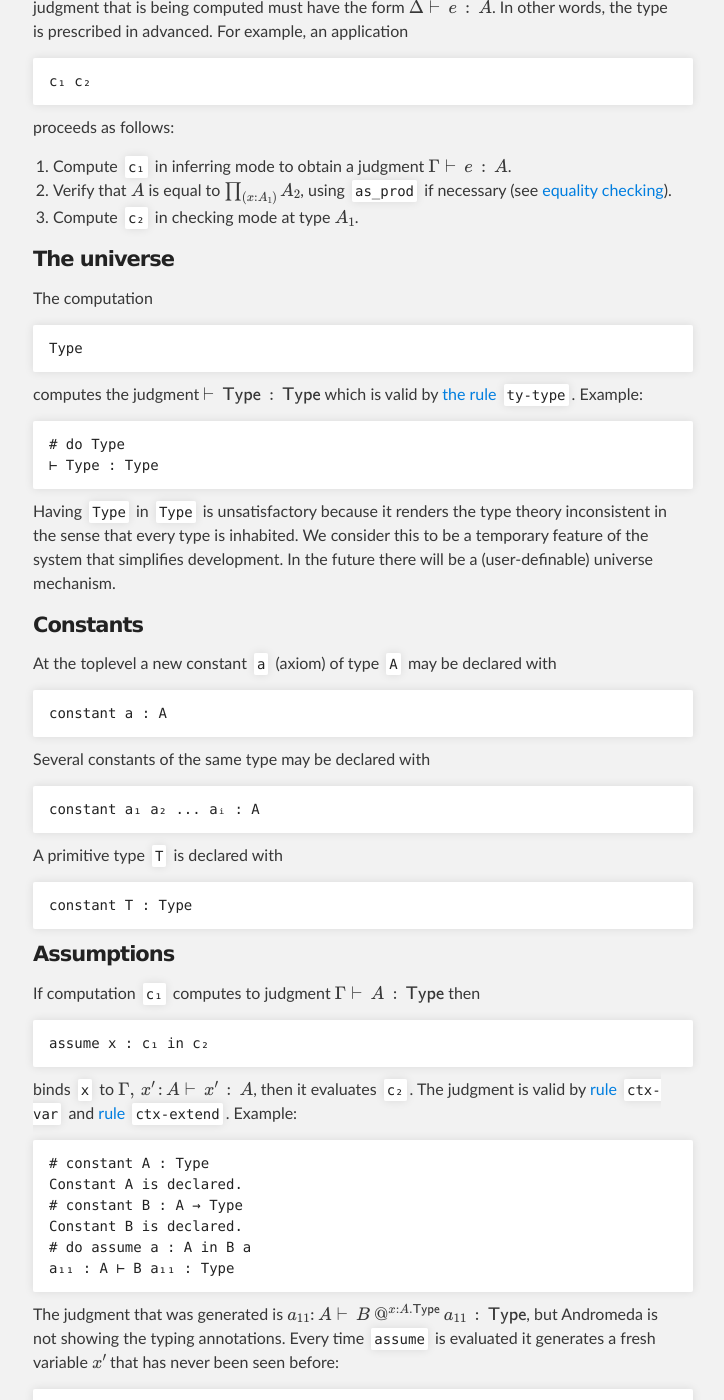
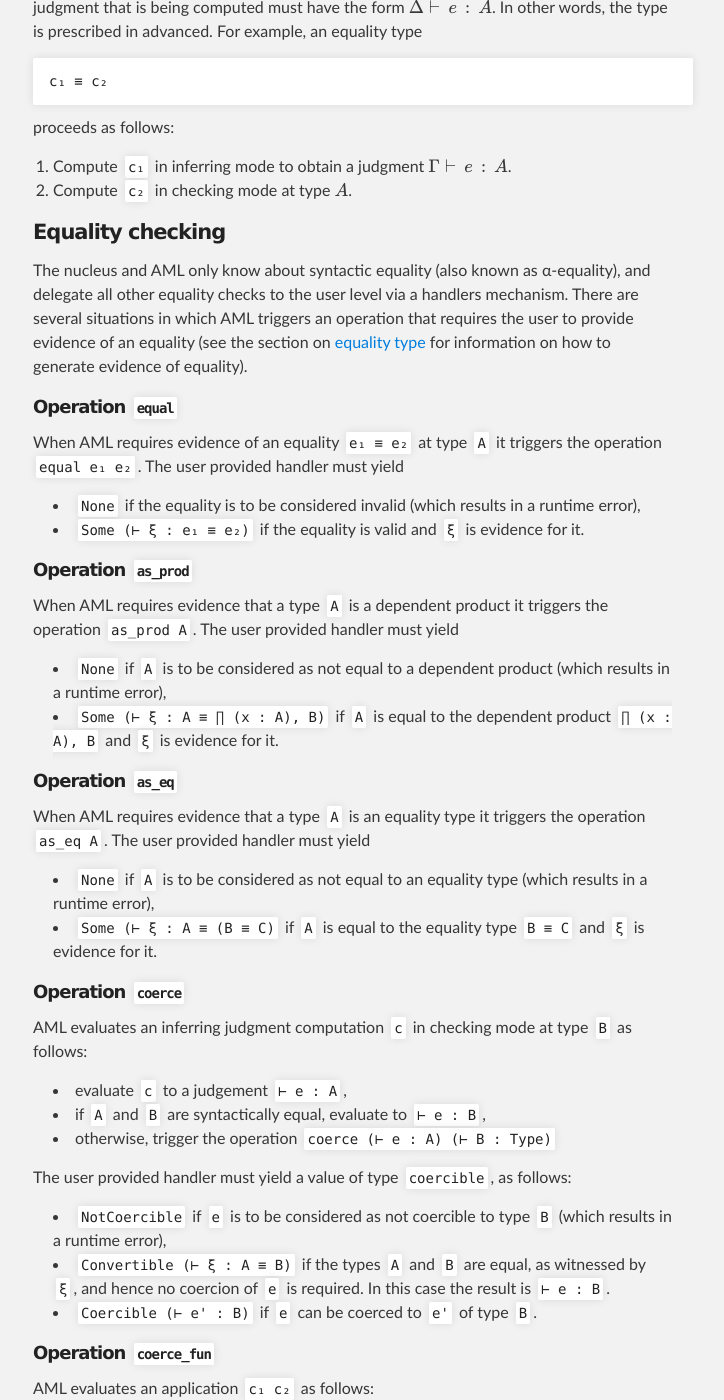
Before and after one commit to Andromedans/andromeda, a Jekyll site: the page built from meta-language.md, in a window 1280 px wide and 1400 px high, scrolled down 15722 px. Shown: the whole window, without its empty margins (287-1011 px from the left). Built offline with Jekyll 4.4.1, drawn with Linux system fonts in a browser that asks for light colours; formulas are drawn with MathJax 3; some of the changed text lies outside the part shown.

Commit message:
More info about equality.

```diff
--- a/meta-language.md
+++ b/meta-language.md
@@ -24,6 +24,7 @@ Table of contents:
    * [Dynamic variables](#dynamic-variables)
 * [Judgment computations](#judgment-computations)
    * [Inferring and checking mode](#inferring-and-checking-mode)
+   * [Equality checking](#equality-checking)
    * [The universe](#the-universe)
    * [Constants](#constants)
    * [Assumptions](#assumptions)
@@ -696,16 +696,81 @@ In the inferring mode the judgment that is being computed is unrestrained.
 
 In checking mode there is a given type $\tyA$ (actually a judgment $\istype{\G}{\tyA}$) and
 the judgment that is being computed must have the form $\isterm{\D}{\e}{\tyA}$. In other
-words, the type is prescribed in advanced. For example, an application
+words, the type is prescribed in advanced. For example, an equality type
 
-    c₁ c₂
+    c₁ ≡ c₂
 
 proceeds as follows:
 
 1. Compute `c₁` in inferring mode to obtain a judgment $\isterm{\G}{\e}{\tyA}$.
-2. Verify that $\tyA$ is equal to $\Prod{x}{\tyA_1}{\tyA_2}$, using `as_prod` if necessary (see [equality checking](#equality-checking)).
-3. Compute `c₂` in checking mode at type $\tyA_1$.
+2. Compute `c₂` in checking mode at type $\tyA$.
 
+#### Equality checking
+
+The nucleus and AML only know about syntactic equality (also known as α-equality), and
+delegate all other equality checks to the user level via a handlers mechanism. There are
+several situations in which AML triggers an operation that requires the user to provide
+evidence of an equality (see the section on [equality type](#equality-type) for
+information on how to generate evidence of equality).
+
+##### Operation `equal`
+
+When AML requires evidence of an equality `e₁ ≡ e₂` at type `A` it triggers the operation
+`equal e₁ e₂`. The user provided handler must yield
+
+* `None` if the equality is to be considered invalid (which results in a runtime error),
+* `Some (⊢ ξ : e₁ ≡ e₂)` if the equality is valid and `ξ` is evidence for it.
+
+##### Operation `as_prod`
+
+When AML requires evidence that a type `A` is a dependent product it triggers the operation `as_prod A`. The user provided handler must yield
+
+* `None` if `A` is to be considered as not equal to a dependent product (which results in
+  a runtime error),
+* `Some (⊢ ξ : A ≡ ∏ (x : A), B)` if `A` is equal to the dependent product `∏ (x : A), B`
+  and `ξ` is evidence for it.
+
+##### Operation `as_eq`
+
+When AML requires evidence that a type `A` is an equality type it triggers the operation
+`as_eq A`. The user provided handler must yield
+
+* `None` if `A` is to be considered as not equal to an equality type (which results in
+  a runtime error),
+* `Some (⊢ ξ : A ≡ (B ≡ C)` if `A` is equal to the equality type `B ≡ C` and `ξ` is
+  evidence for it.
+
+##### Operation `coerce`
+
+AML evaluates an inferring judgment computation `c` in checking mode at type `B` as follows:
+
+* evaluate `c` to a judgement `⊢ e : A`,
+* if `A` and `B` are syntactically equal, evaluate to `⊢ e : B`,
+* otherwise, trigger the operation `coerce (⊢ e : A) (⊢ B : Type)`
+
+The user provided handler must yield a value of type `coercible`, as follows:
+
+* `NotCoercible` if `e` is to be considered as not coercible to type `B` (which results in
+  a runtime error),
+* `Convertible (⊢ ξ : A ≡ B)` if the types `A` and `B` are equal, as witnessed by `ξ`, and hence no coercion of `e` is required. In this case the result is `⊢ e : B`.
+* `Coercible (⊢ e' : B)` if `e` can be coerced to `e'` of type `B`.
+
+##### Operation `coerce_fun`
+
+AML evaluates an application `c₁ c₂` as follows:
+
+* Evaluate `c₁` in inferring mode to a judgement `⊢ e₁ : A`.
+* if `A` is syntactically equal to a product `∏ (x : B), C`, evaluate `c₂` in checking mode at type `B` to a judgement `⊢ e₂ : B`. In this case the result is `⊢ e₁ e₂ : C[e₂/x]`.
+* otherwise, trigger the operation `coerce_fun (⊢ e₁ : A)`.
+
+The user provided handler must yield a value of type `coercible` as follows:
+
+* `NotCoercible` if `e₁` is to be considered as not coercible to a product type (which results in
+  a runtime error),
+* `Convertible (⊢ ξ : A ≡ ∏ (x : B), C)` if th types `A` is equal to the product `∏ (x :
+  B), C`, as witnessed by `ξ`, and hence no coercion of `e₁` in required. In this case the
+  result is `⊢ e₁ e₂ : C[e₂/x]`.
+* `Coercible (⊢ e₁' : ∏ (x : B), C)` if `e₁` can be coerced to `e₁'` of the product type `∏ (x : B), C`. In this the result is `⊢ e₁' e₂ : C[e₂/x]`.
 
 #### The universe
 
```
Also changed, not shown: other parts of meta-language.md (+1 -5 lines).
